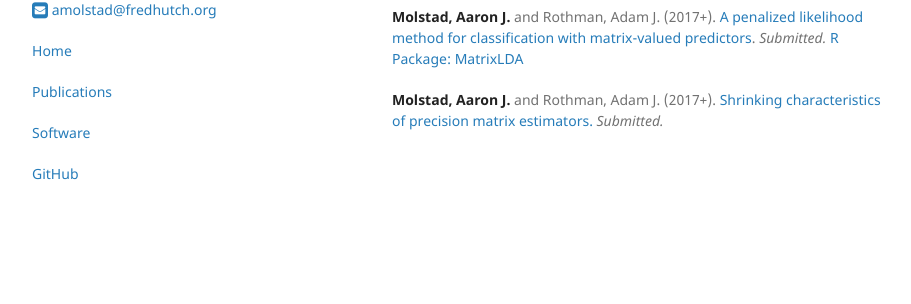
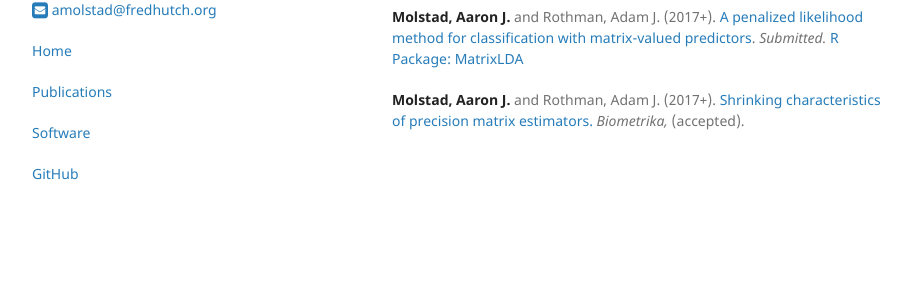
Before and after one commit to ajmolstad/ajmolstad.github.io, a Jekyll site: the page built from publications.md, in a window 1280 px wide. Shown: the part 173-477 px from the top of the page, without its empty margins (178-1089 px from the left). Built offline with Jekyll 4.4.1, drawn with Linux system fonts in a browser that asks for light colours; our own code applies the rules of GitHub Pages for plain Markdown files.

Commit message:
Update publications.md

```diff
--- a/publications.md
+++ b/publications.md
@@ -7,4 +7,4 @@
 
 **Molstad, Aaron J.**  and Rothman, Adam J. (2017+). [A penalized likelihood method for classification with matrix-valued predictors](pages/MatrixLDA.pdf). *Submitted.* [R Package: MatrixLDA](https://cran.r-project.org/web/packages/MatrixLDA/.)
 
-**Molstad, Aaron J.** and Rothman, Adam J. (2017+). [Shrinking characteristics of precision matrix estimators.](pages/CharShrink.pdf) *Submitted.*
+**Molstad, Aaron J.** and Rothman, Adam J. (2017+). [Shrinking characteristics of precision matrix estimators.](pages/CharShrink.pdf) *Biometrika,* (accepted).
```
